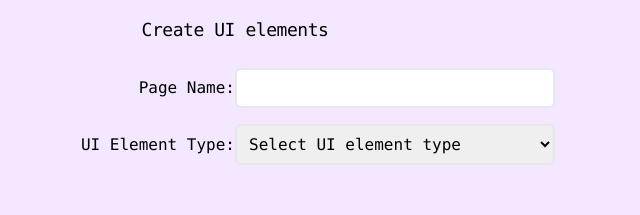
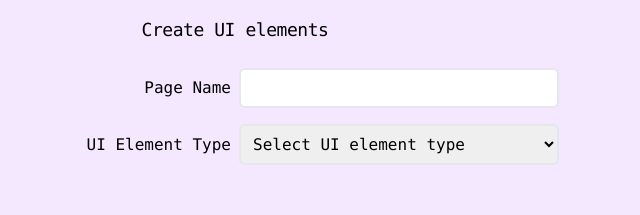
Before and after one commit to aneenajohn/POC-UI-Element-Tracker, a React (Create React App) app: page /create in a window 1280 px wide. Shown: the top 215 px of the page, without its empty margins (405-1045 px from the left). Built offline with nearby package versions, Linux system fonts and the light colour scheme.

Commit message:
Code Refactor:
- Replaced input and label container with reusable comp Input With label
- Extensions for react comp updated from .js to .jsx

Signed-off-by: Aneena John Xavier <aneena_john_xavier@epam.com>

```diff
--- /dev/null
+++ b/src/components/index.js
@@ -0,0 +1,2 @@
+export * from './renderInputDetails';
+export * from './inputWithLabel';
--- /dev/null
+++ b/src/components/inputWithLabel.jsx
@@ -0,0 +1,16 @@
+import React from 'react'
+
+export const InputWithLabel = ({label, inputValue, onChangeHandler}) => {
+  return (
+    <>
+        <label className="justify-self-end self-center">{label}</label>
+        <input
+            type="text"
+            name="page_name"
+            className="p-2 border-2 border-solid rounded-md w-48 sm:w-80"
+            value={inputValue}
+            onChange={onChangeHandler}
+        />
+    </>
+  )
+}
--- /dev/null
+++ b/src/components/renderInputDetails.jsx
@@ -0,0 +1,28 @@
+import React, { useState } from 'react'
+
+export const RenderInputDetails = ({uiElement}) => {
+
+  const [buttonAttributes, setButtonAttributes] = useState({
+    name: "",
+    tag: "",
+    type: "",
+    value: ""
+  })
+
+  return (
+    <>
+        {uiElement === "button" ? (
+            <div>
+                <label className="justify-self-end self-center">Page Name: </label>
+                <input
+                    type="text"
+                    name="page_name"
+                    className="p-2 border-2 border-solid rounded-md w-48 sm:w-80"
+                    value={inputs.pageName}
+                    onChange={inputHandler}
+                />
+            </div>
+        ) : null}
+    </>
+  )
+}
--- a/src/pages/CreateElements.js
+++ b/src/pages/CreateElements.jsx
@@ -1,4 +1,5 @@
-import React, {useEffect, useState} from 'react'
+import React, {useEffect, useState} from 'react';
+import { InputWithLabel, RenderInputDetails  } from '../components';
 
 export const CreateElements = () => {
 
@@ -28,24 +29,21 @@ export const CreateElements = () => {
 
   useEffect(() => {
     console.log("Inputs: ", inputs);
-  },[inputs])
+  },[inputs]);
+
   return (
     <div className="flex flex-col items-center h-screen leading-5 font-mono">
         <h2 className="font-medium text-lg p-4 mb-2 tracking-tight">Create UI elements</h2>
         <form className='font-mono flex flex-col gap-4 w-full items-center'>
-        {/* <form className='font-mono grid grid-cols-2 gap-4'> */}
-            <div className="grid grid-cols-2">
-                <label className="justify-self-end self-center">Page Name: </label>
-                <input
-                    type="text"
-                    name="page_name"
-                    className="p-2 border-2 border-solid rounded-md w-48 sm:w-80"
-                    value={inputs.pageName}
-                    onChange={inputHandler}
+            <div className="grid grid-cols-2 gap-x-2">
+                <InputWithLabel
+                    label={"Page Name"}
+                    inputValue={inputs.pageName}
+                    onChangeHandler={inputHandler}
                 />
             </div>
-            <div className="grid grid-cols-2">
-                <label className="justify-self-end self-center">UI Element Type: </label>
+            <div className="grid grid-cols-2 gap-x-2">
+                <label className="justify-self-end self-center">UI Element Type</label>
                 <select
                     className="p-2 border-2 border-solid rounded-md w-48 sm:w-80"
                     onChange={inputHandler}
@@ -58,8 +56,7 @@ export const CreateElements = () => {
                     <option value="slider">Slider</option>
                 </select>
             </div>
-
-            {}
+            {inputs?.uiElementType ? <RenderInputDetails uiElement={inputs.uiElementType} /> : null}
         </form>
     </div>
   )
```
Also changed, not shown: src/pages/Elements.jsx (renamed from src/pages/Elements.js).
